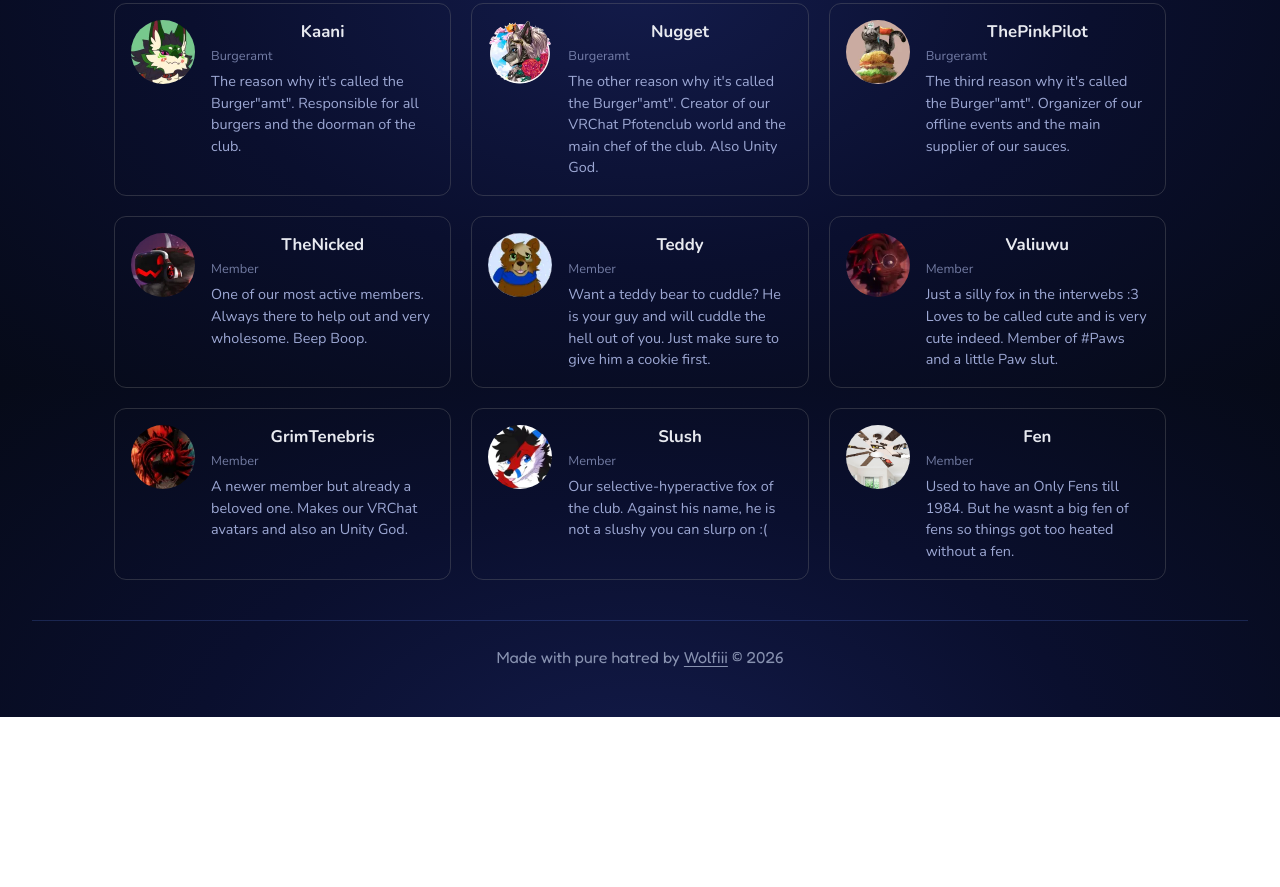
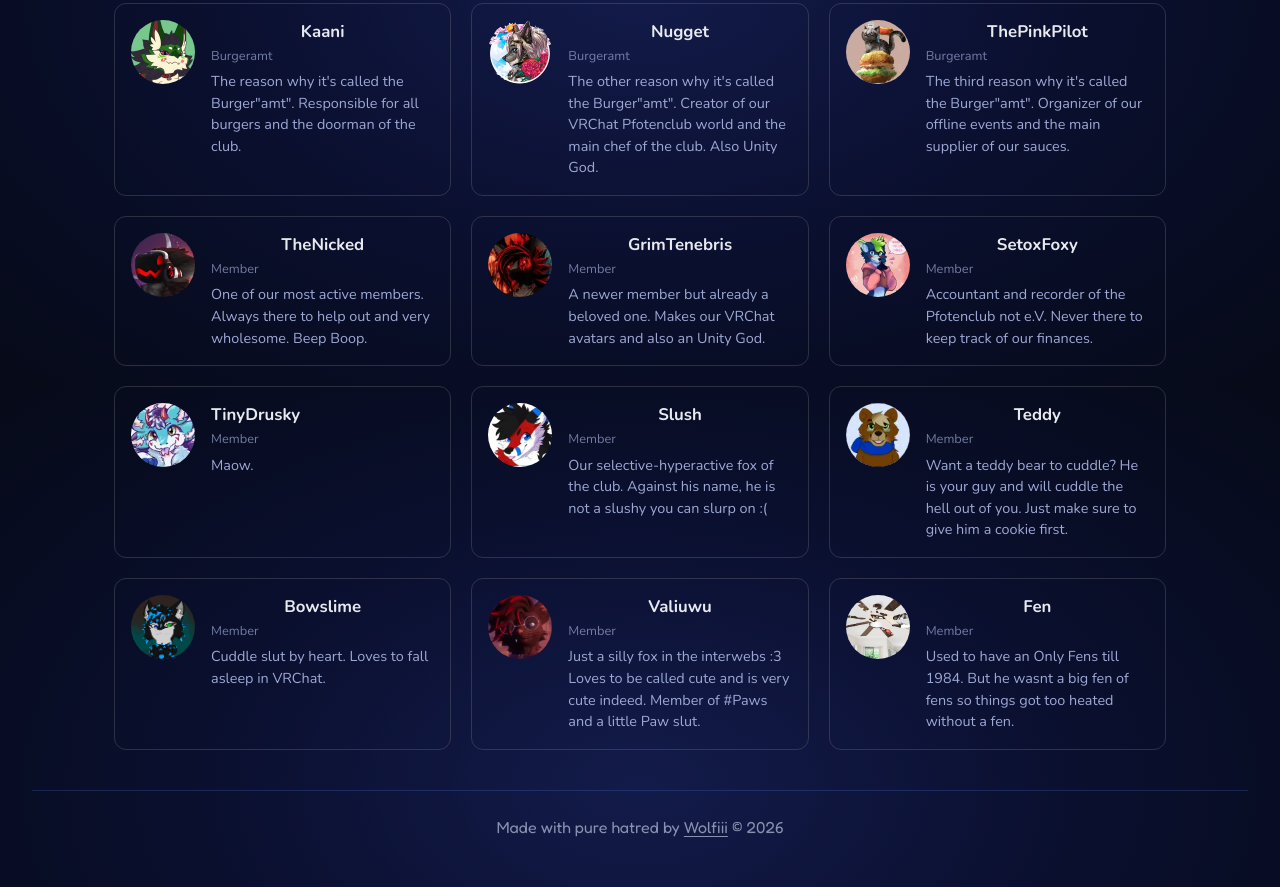
Before and after one commit to Pfotenclub/website, an Astro site: page /members in a window 1280 px wide. Shown: the part 416-1303 px from the top of the page. Before the commit the page ends 1133 px from the top, so only its background shows below. Built offline with nearby package versions, Linux system fonts and the light colour scheme; Astro itself is replaced by a stand-in of ours.

Commit message:
Add new member profiles for Bowslime, SetoxFoxy, and TinyDrusky with corresponding avatars

```diff
--- a/src/pages/members.astro
+++ b/src/pages/members.astro
@@ -68,6 +68,34 @@ const members = [
     avatarFile: "nicked",
   },
   {
+    name: "GrimTenebris",
+    role: "Member",
+    category: "member",
+    description: "A newer member but already a beloved one. Makes our VRChat avatars and also an Unity God.",
+    avatarFile: "grimtenebris",
+  },
+  {
+    name: "SetoxFoxy",
+    role: "Member",
+    category: "member",
+    description: "Accountant and recorder of the Pfotenclub not e.V. Never there to keep track of our finances.",
+    avatarFile: "setox",
+  },
+  {
+    name: "TinyDrusky",
+    role: "Member",
+    category: "member",
+    description: "Maow.",
+    avatarFile: "drusky",
+  },
+  {
+    name: "Slush",
+    role: "Member",
+    category: "member",
+    description: "Our selective-hyperactive fox of the club. Against his name, he is not a slushy you can slurp on :(",
+    avatarFile: "slush",
+  },
+  {
     name: "Teddy",
     role: "Member",
     category: "member",
@@ -75,25 +103,18 @@ const members = [
     avatarFile: "teddy",
   },
   {
+    name: "Bowslime",
+    role: "Member",
+    category: "member",
+    description: "Cuddle slut by heart. Loves to fall asleep in VRChat.",
+    avatarFile: "bowslime",
+  },
+  {
     name: "Valiuwu",
     role: "Member",
     category: "member",
     description: "Just a silly fox in the interwebs :3 Loves to be called cute and is very cute indeed. Member of #Paws and a little Paw slut.",
     avatarFile: "vali",
-  },
-  {
-    name: "GrimTenebris",
-    role: "Member",
-    category: "member",
-    description: "A newer member but already a beloved one. Makes our VRChat avatars and also an Unity God.",
-    avatarFile: "grimtenebris",
-  },
-  {
-    name: "Slush",
-    role: "Member",
-    category: "member",
-    description: "Our selective-hyperactive fox of the club. Against his name, he is not a slushy you can slurp on :(",
-    avatarFile: "slush",
   },
   {
     name: "Fen",
@@ -134,11 +155,11 @@ const membersWithAvatars = members.map(m => ({
   </div>
 
   <div class="members-grid">
-    {membersWithAvatars.map((m) => (
+    {membersWithAvatars.map((m, i) => (
       <div class="member-card" data-category={m.category}>
         <div class="member-avatar-wrap">
           {m.avatarSrc
-            ? <Image src={m.avatarSrc} alt={m.name} width={64} height={64} class="member-avatar-img" loading="eager" />
+            ? <Image src={m.avatarSrc} alt={m.name} width={64} height={64} class="member-avatar-img" loading={i < 18 ? "eager" : "lazy"} />
             : <span class="member-avatar-fallback">{m.name[0]}</span>
           }
         </div>
```
Also changed, not shown: src/assets/members/bowslime.jpg (added), src/assets/members/drusky.jpg (added), src/assets/members/setox.jpg (added).
